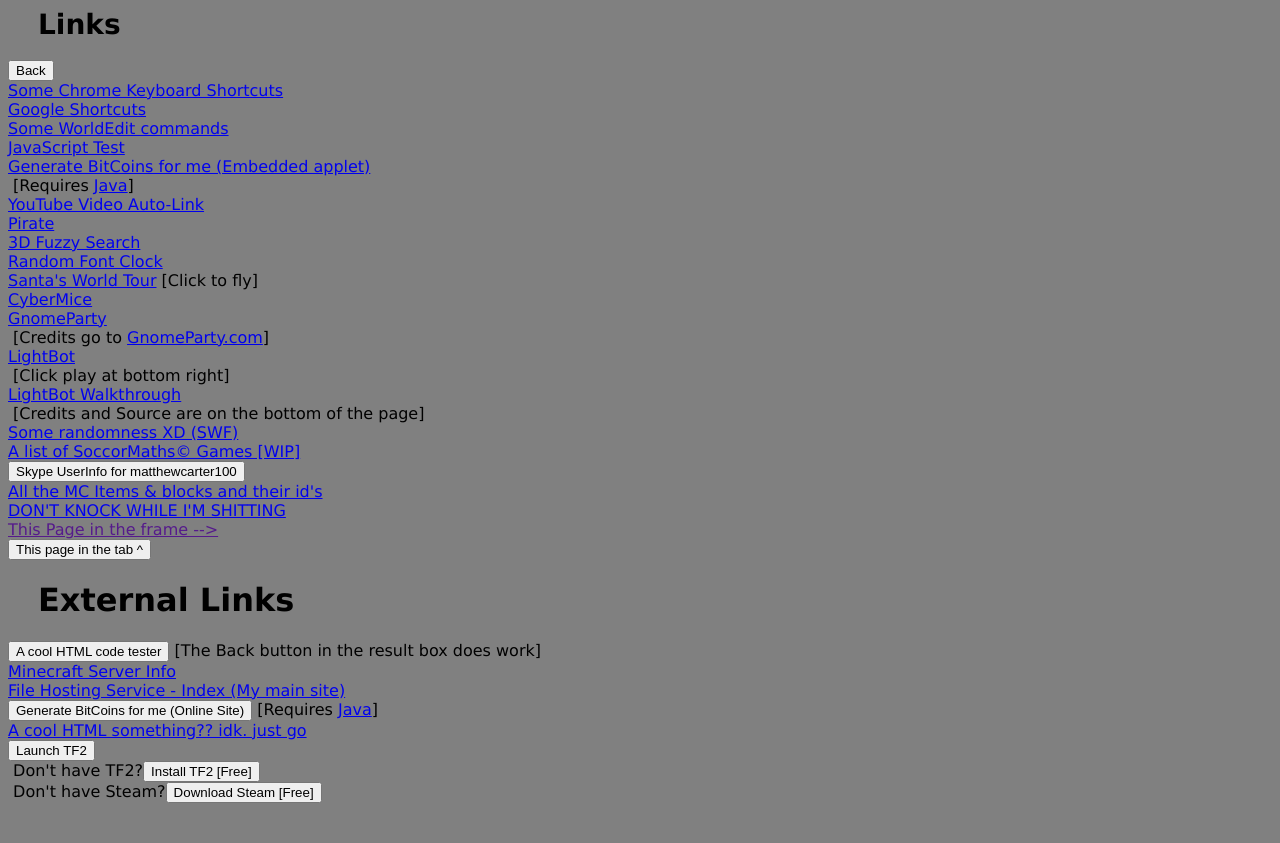
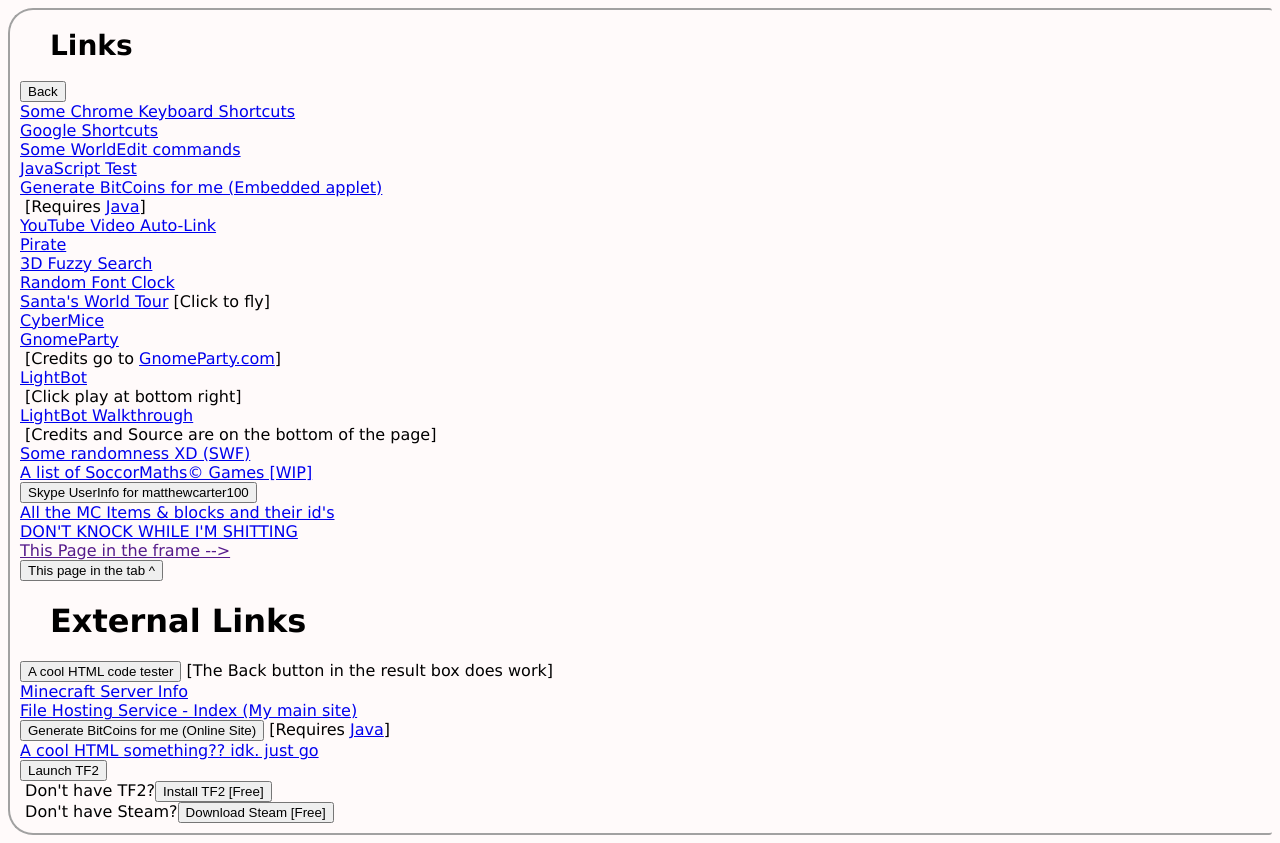
Before and after one commit to Walkman100/walkman100.github.io, a PHP site: page /LinksFramesetNav.htm in a window 1280 px wide. Before the commit the page ends 802 px from the top, so only its background shows below. Run offline with PHP 8.4, Linux system fonts and the light colour scheme.

Commit message:
Fixed Links Frameset
Fixed Links Frameset, one change in YTVL screenshots, fix
"ext_redir.htm"

```diff
--- a/LinksFramesetNav.htm
+++ b/LinksFramesetNav.htm
@@ -1,18 +1,19 @@
+<!DOCTYPE html>
 <html>
 <head>
-<!-- <META HTTP-EQUIV="refresh" CONTENT="10"> -->
 <title>Links</title>
 <link rel="shortcut icon" href="images/favicon.ico">
 <link rel="stylesheet" href="main.css" type="text/css">
 <script type="text/javascript" src="jwplayer.js"></script>
 </head>
-<body>
-<a name="links"><h1>Links</h1><font size="3">
+<body class=framesetLeft>
+<a name="top">
+<h1>Links</h1>
 <noscript>
  For full functionality of this site it is necessary to enable JavaScript.
  Here are the <a href="http://www.enable-javascript.com/" target="main">
  instructions how to enable JavaScript in your web browser</a>.
-</noscript>
+</noscript><font size="3">
 <INPUT Type="button" VALUE="Back" onClick="history.go(-1);return true;">
 <br><a href="chrome keyboard shortcuts.htm" target="main">Some Chrome Keyboard Shortcuts</a>
 <br><a href="Google Shortcuts.htm" target="main">Google Shortcuts</a>
--- a/YTVL/index.html
+++ b/YTVL/index.html
@@ -100,7 +100,7 @@
 <a href="AdvancedOptionsWithDebugKeyCombinationPressed.png"><h4>Advanced Options with debug key combination pressed:</h4>
 <img src="AdvancedOptionsWithDebugKeyCombinationPressed.png" alt="Advanced Options with debug key combination pressed"></a>
 <a href="ver.txt"><h4>Current Version file:</h4>
-<iframe src="ver.txt" width="60px" height="50px" frameborder="0" seamless="seamless"></a>
+<iframe src="ver.txt" width="70px" height="50px" frameborder="0" seamless="seamless"></a>
 </center></div>
 </BODY>
 </HTML>
--- a/main.css
+++ b/main.css
@@ -2,6 +2,44 @@
 background : grey;
 font-family : Verdana, Geneva, sans-serif;
 font-size : 14px;
+}
+
+body.framesetLeft {
+background : snow;
+border-top-color: rgb(161, 161, 161);
+border-top-style: solid;
+border-top-width: 2px;
+border-bottom-color: rgb(161, 161, 161);
+border-bottom-style: solid;
+border-bottom-width: 2px;
+border-left-color: rgb(161, 161, 161);
+border-left-style: solid;
+border-left-width: 2px;
+padding-right: 10px;
+padding-bottom: 10px;
+padding-left: 10px;
+border-top-left-radius: 25px;
+border-top-right-radius: 3px;
+border-bottom-right-radius: 3px;
+border-bottom-left-radius: 25px;
+}
+
+body.framesetRight {
+background : snow;
+border-top-color: rgb(161, 161, 161);
+border-top-style: solid;
+border-top-width: 2px;
+border-bottom-color: rgb(161, 161, 161);
+border-bottom-style: solid;
+border-bottom-width: 2px;
+border-right-color: rgb(161, 161, 161);
+border-right-style: solid;
+border-right-width: 2px;
+padding : 0px 10px;
+border-top-left-radius: 3px;
+border-top-right-radius: 25px;
+border-bottom-right-radius: 25px;
+border-bottom-left-radius: 3px;
 }
 
 div.banner {
```
Also changed, not shown: blank.htm (+5 -2 lines), ext_redir.htm (+15 -10 lines).
